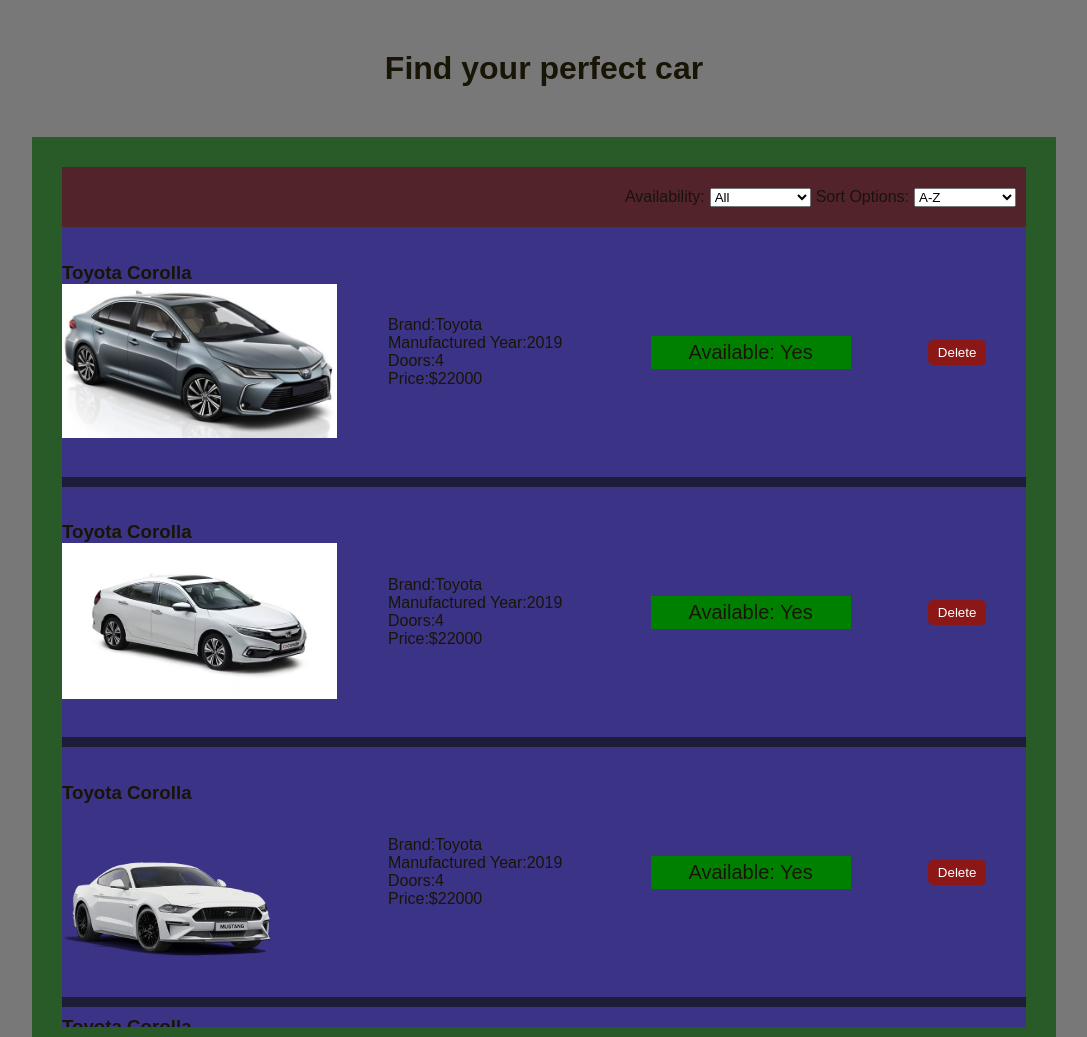
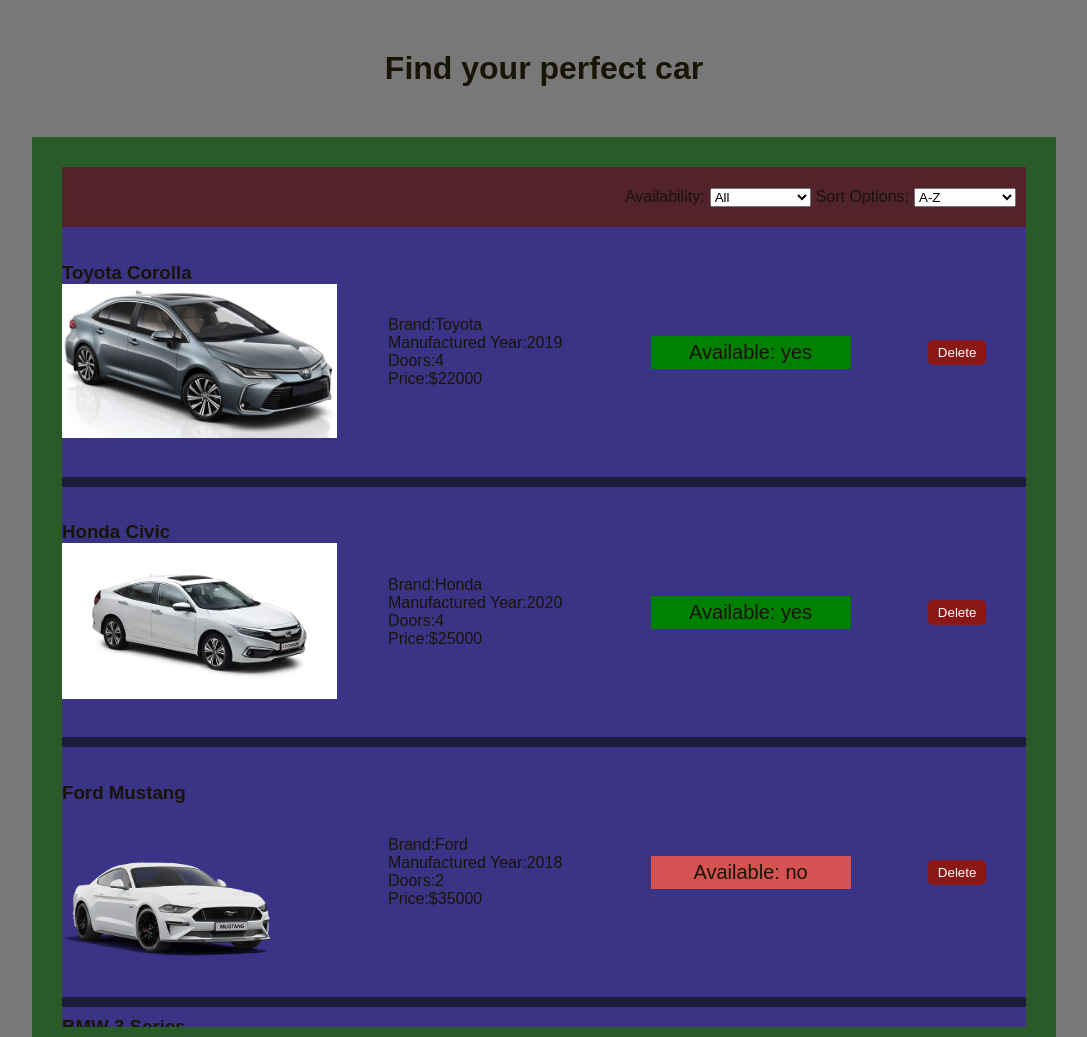
Before and after one commit to ilicc-sara/Shopping-Cart, a website built with Vite: page index.html in a window 1280 px wide. Shown: the whole page, without its empty margins (96-1183 px from the left). Built offline with nearby package versions, Linux system fonts and the light colour scheme.

Commit message:
finished first part of js

```diff
--- a/index.html
+++ b/index.html
@@ -28,7 +28,7 @@
       </div>
       <div class="car-cont">
         <ul class="car-list">
-          <li class="car-item">
+          <!-- <li class="car-item">
             <div class="img-cont">
               <h3 class="car-name">Toyota Corolla</h3>
               <img class="car-img" src="images/first car toyota.jpg" />
@@ -50,7 +50,7 @@
           <li class="car-item">
             <div class="img-cont">
               <h3 class="car-name">Toyota Corolla</h3>
-              <img class="car-img" src="./images/honda civic second.webp" />
+              <img class="car-img" src="images/honda civic second.webp" />
             </div>
             <div class="specifications-cont">
               <p>Brand:<span>Toyota</span></p>
@@ -216,7 +216,7 @@
             <div class="del-cont">
               <button class="delete-btn">Delete</button>
             </div>
-          </li>
+          </li> -->
         </ul>
       </div>
     </div>
--- a/src/main.js
+++ b/src/main.js
@@ -10,7 +10,7 @@
     doors: 4,
     price: 22000,
     available: "yes",
-    image: "images/first car toyota.jpg",
+    image: "./images/first car toyota.jpg",
   },
   {
     id: 2,
@@ -20,7 +20,7 @@
     doors: 4,
     price: 25000,
     available: "yes",
-    image: "images/honda civic second.webp",
+    image: "./images/honda civic second.webp",
   },
   {
     id: 3,
@@ -30,7 +30,7 @@
     doors: 2,
     price: 35000,
     available: "no",
-    image: "images/mustant 3.png",
+    image: "./images/mustant 3.png",
   },
   {
     id: 4,
@@ -40,7 +40,7 @@
     doors: 4,
     price: 45000,
     available: "yes",
-    image: "images/BMW 3 Series 4.png",
+    image: "./images/BMW 3 Series 4.png",
   },
   {
     id: 5,
@@ -50,7 +50,7 @@
     doors: 2,
     price: 32000,
     available: "no",
-    image: "images/Chavrolet 5.jpg",
+    image: "./images/Chavrolet 5.jpg",
   },
   {
     id: 6,
@@ -60,7 +60,7 @@
     doors: 4,
     price: 42000,
     available: "yes",
-    image: "images/audi a4 6.jpg",
+    image: "./images/audi a4 6.jpg",
   },
   {
     id: 7,
@@ -70,7 +70,7 @@
     doors: 4,
     price: 50000,
     available: "yes",
-    image: "images/mercedes e klasa 7.jpg",
+    image: "./images/mercedes e klasa 7.jpg",
   },
   {
     id: 8,
@@ -80,7 +80,7 @@
     doors: 4,
     price: 38000,
     available: "no",
-    image: "images/lexus 8.webp",
+    image: "./images/lexus 8.webp",
   },
   {
     id: 9,
@@ -90,7 +90,7 @@
     doors: 4,
     price: 28000,
     available: "yes",
-    image: "images/golf 9.jpg",
+    image: "./images/golf 9.jpg",
   },
   {
     id: 10,
@@ -100,12 +100,12 @@
     doors: 4,
     price: 32000,
     available: "yes",
-    image: "images/subaru 10.png",
+    image: "./images/subaru 10.png",
   },
 ];
 
 const carCont = document.querySelector(".car-cont");
-const carList = document.querySelector("car-lists");
+const carList = document.querySelector(".car-list");
 
 // console.log(cars);
 
@@ -159,16 +159,7 @@
   };
 };
 
-// const car = carCreator();
-
-// const carManager = function () {
-//   const cars = [];
-// };
-
-// const carItem = function () {
 for (let i = 0; i < cars.length; i++) {
-  // console.log(cars[i].name);
-
   const car = carCreator();
 
   car.setName(cars[i].name);
@@ -178,7 +169,28 @@
   car.setPrice(cars[i].price);
   car.setAvlbl(cars[i].available);
   car.setImg(cars[i].image);
-  console.log(car.getCar());
+  // console.log(car.getCar());
+
+  const item = document.createElement("li");
+  item.classList.add("car-item");
+  item.setAttribute("data-id", car.getId());
+  item.innerHTML = `<div class="img-cont">
+              <h3 class="car-name">${car.getName()}</h3>
+              <img class="car-img" src="${car.getImg()}" />
+            </div>
+            <div class="specifications-cont">
+              <p>Brand:<span>${car.getBrand()}</span></p>
+              <p>Manufactured Year:<span>${car.getYear()}</span></p>
+              <p>Doors:<span>${car.getDoors()}</span></p>
+              <p>Price:<span>$${car.getPrice()}</span></p>
+            </div>
+            <div class="availability-cont">
+              <div class="available-btn">Available: <span>${car.getAvlbl()}</span></div>
+            </div>
+            <div class="del-cont">
+              <button class="delete-btn">Delete</button>
+            </div>`;
+  // prettier-ignore
+  car.getAvlbl() === "no" && (item.querySelector(".available-btn").style.backgroundColor = "rgb(214, 81, 81)");
+  carList.appendChild(item);
 }
-// };
-// carItem();
```
